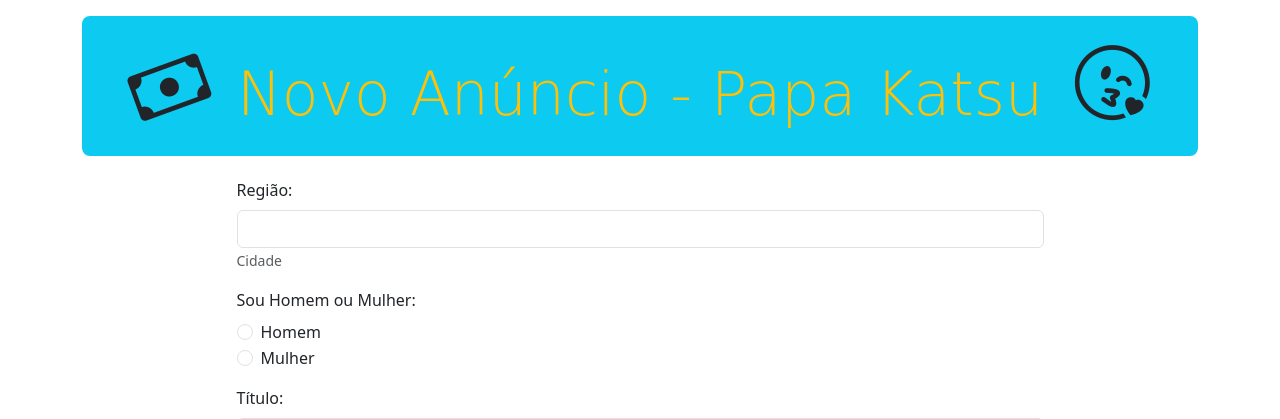
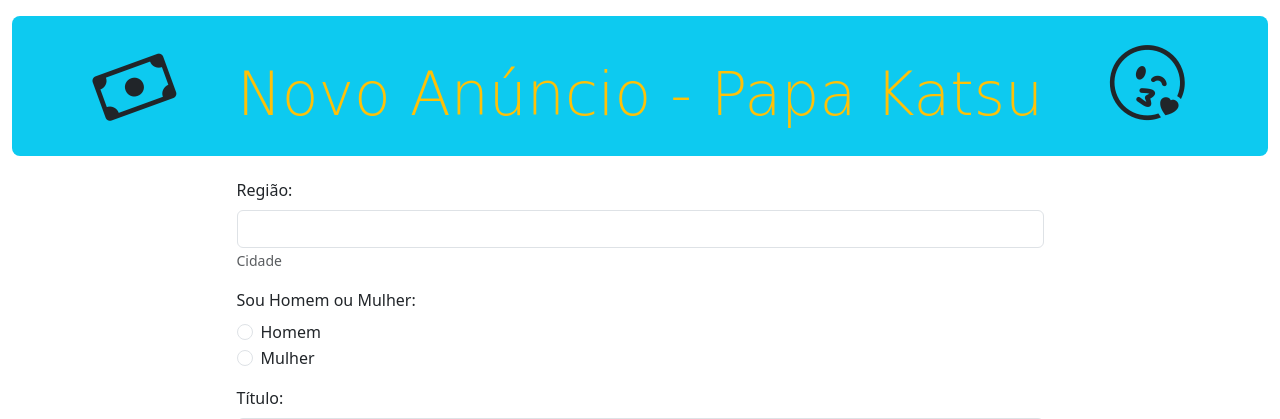
Before and after one commit to JoaoPedroMaFi/Papa, a Flask app: page /new_advertise in a window 1280 px wide. Shown: the top 419 px of the page. Run offline with Flask 3, Linux system fonts and the light colour scheme; some libraries are stand-ins or nearby versions; some web fonts are replaced.

Commit message:
new templates

```diff
--- a/templates/add_advertise.html
+++ b/templates/add_advertise.html
@@ -2,7 +2,7 @@
 {% from 'bootstrap5/form.html' import render_form %}
 {% block title %}Adicionar Anúncio{% endblock %}
 {% block content %}
-<div class="container my-3">
+<div class="container-fluid my-3">
     <div class="p-3 text-center bg-info rounded-3 d-flex justify-content-evenly align-items-center">
         <h1 class="icon-size"><i class="bi bi-cash"></i></h1>
         <h1 class="borel-regular text-warning mb-0 mt-3 position-relative" style="font-size: 60px;">Novo Anúncio - Papa Katsu
--- a/templates/advertise.html
+++ b/templates/advertise.html
@@ -2,7 +2,7 @@
 {% block title %}Anúncio{% endblock %}
 {% block content %}
 
-<div class="container my-3">
+<div class="container-fluid my-3">
     <div class="p-3 text-center bg-info rounded-3 d-flex justify-content-evenly align-items-center">
         <h1 class="icon-size"><i class="bi bi-gender-male"></i></i></h1>
         <h1 class="icon-size"><i class="bi bi-cash-coin"></i></h1>
@@ -13,7 +13,7 @@
     </div>
 </div>
 
-<section class="container mt-5">
+<section class="container-fluid mt-5">
     <div class="row justify-content-center">
         <div class="col-md-10">
             <div class="mb-4">
```
